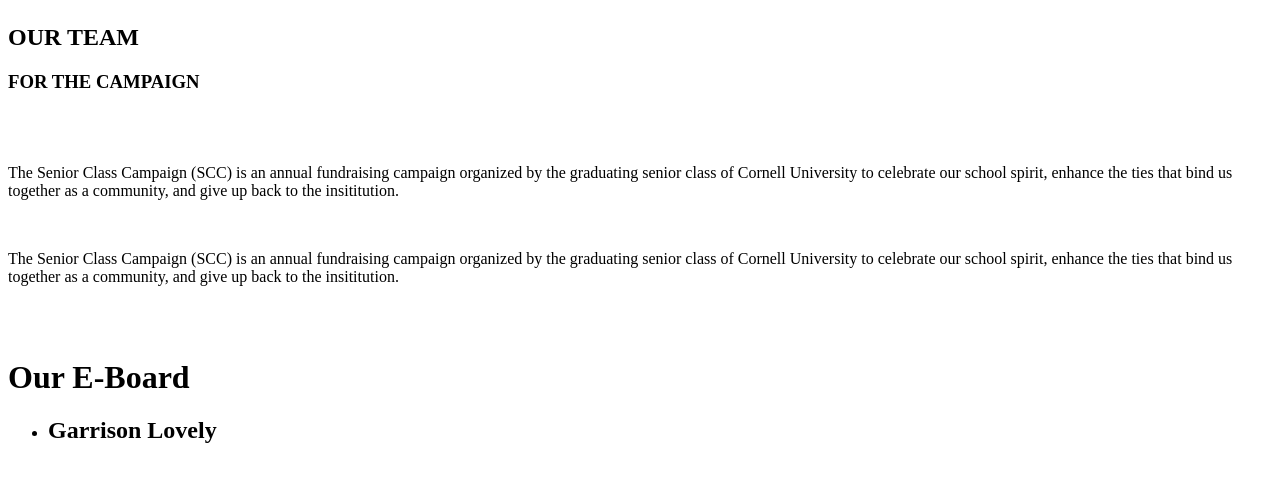
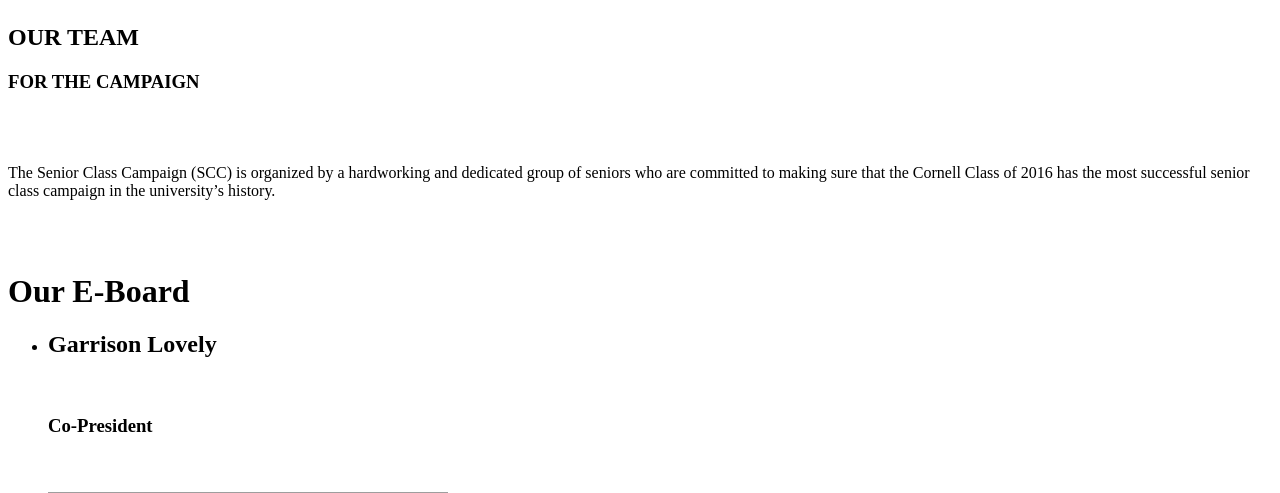
Before and after one commit to zachpraiss22/info1300, a PHP site: page /team.php in a window 1280 px wide. Shown: the part 752-1245 px from the top of the page. Run offline with PHP 8.4, Linux system fonts and the light colour scheme; some libraries are stand-ins or nearby versions; grey boxes are pictures that could not be loaded.

Commit message:
Update team.php

```diff
--- a/php/team.php
+++ b/php/team.php
@@ -12,14 +12,12 @@
 	    include('banner.php');
 	?>
 
-        <div id="container">
+<div id="container">
             <div class="content">
                 <h2>OUR TEAM</h2>
                 <h3>FOR THE CAMPAIGN</h3>
                 <br><br>
-                <p>The Senior Class Campaign (SCC) is an annual fundraising campaign organized by the graduating senior class of Cornell University to celebrate our school spirit, enhance the ties that bind us together as a community, and give up back to the insititution.</p>
-                <br>
-                <p>The Senior Class Campaign (SCC) is an annual fundraising campaign organized by the graduating senior class of Cornell University to celebrate our school spirit, enhance the ties that bind us together as a community, and give up back to the insititution.</p>
+                <p>The Senior Class Campaign (SCC) is organized by a hardworking and dedicated group of seniors who are committed to making sure that the Cornell Class of 2016 has the most successful senior class campaign in the university&#8217;s history.</p>
                 <br><br>
                 <div id="team">
                 <h1>Our E-Board</h1>
@@ -30,7 +28,7 @@
                           <h3>Co-President</h3>
                             <br>
                             <br>
-                            <img src="img/team1.jpg" alt="Garrison Lovely" class="img-circle">
+                            <img src="../img/team1.jpg" alt="Garrison Lovely" class="img-circle">
                         </li>
                         <li>
                           <h2>Natalie Rosseau</h2>
@@ -38,7 +36,7 @@
                           <h3>Co-President</h3>
                             <br>
                             <br>
-                          <img src="img/team2.jpg" alt="Natalie Rosseau" class="img-circle">
+                          <img src="../img/team2.jpg" alt="Natalie Rosseau" class="img-circle">
                         </li>
                         <li>
                           <h2>Justin<br>Watt</h2>
@@ -46,7 +44,7 @@
                           <h3>VP Events</h3>
                             <br>
                             <br>
-                          <img src="img/team3.jpg" alt="Justin Watt" class="img-circle">
+                          <img src="../img/team3.jpg" alt="Justin Watt" class="img-circle">
                         </li>
                         <li>
                           <h2>Catherine McAnney</h2>
@@ -54,7 +52,7 @@
                           <h3>VP Operations</h3>
                             <br>
                             <br>
-                          <img src="img/team4.jpg" alt="Catherine McAnney" class="img-circle">
+                          <img src="../img/team4.jpg" alt="Catherine McAnney" class="img-circle">
                         </li>
                         <li>
                           <h2>Lide<br>Forde</h2>
@@ -62,7 +60,7 @@
                           <h3>VP Outreach</h3>
                             <br>
                             <br>
-                          <img src="img/team5.jpg" alt="Lide Forde" class="img-circle">
+                          <img src="../img/team5.jpg" alt="Lide Forde" class="img-circle">
                         </li>
                         <li>
                           <h2>Carolyn Sussman</h2>
@@ -70,7 +68,7 @@
                           <h3>VP Outreach</h3>
                             <br>
                             <br>
-                          <img src="img/team6.jpg" alt="Garrison Lovely" class="img-circle">
+                          <img src="../img/team6.jpg" alt="Garrison Lovely" class="img-circle">
                         </li>
                         <li>
                           <h2>Aditi Bhowmick</h2>
@@ -78,7 +76,7 @@
                           <h3>VP Marketing</h3>
                             <br>
                             <br>
-                          <img src="img/team7.jpg" alt="Aditi Bhowmick" class="img-circle">
+                          <img src="../img/team7.jpg" alt="Aditi Bhowmick" class="img-circle">
                         </li>
                       </ul>
                  <h1> Our Advisors</h1>
@@ -92,7 +90,7 @@
                             </h3>
                             <br>
                             <br>
-                            <img src="img/advisor1.jpg" alt="Corey Ryan Earle '07" class="img-circle">
+                            <img src="../img/advisor1.jpg" alt="Corey Ryan Earle '07" class="img-circle">
                         </li>
                         <li>
                             <h2>Amanda<br>Massa</h2>
@@ -103,7 +101,7 @@
                             </h3>
                             <br>
                             <br>
-                            <img src="img/advisor2.jpg" alt="Amanda Massa" class="img-circle">
+                            <img src="../img/advisor2.jpg" alt="Amanda Massa" class="img-circle">
                         </li>
                     </ul>
                 </div><!--team-->
```
